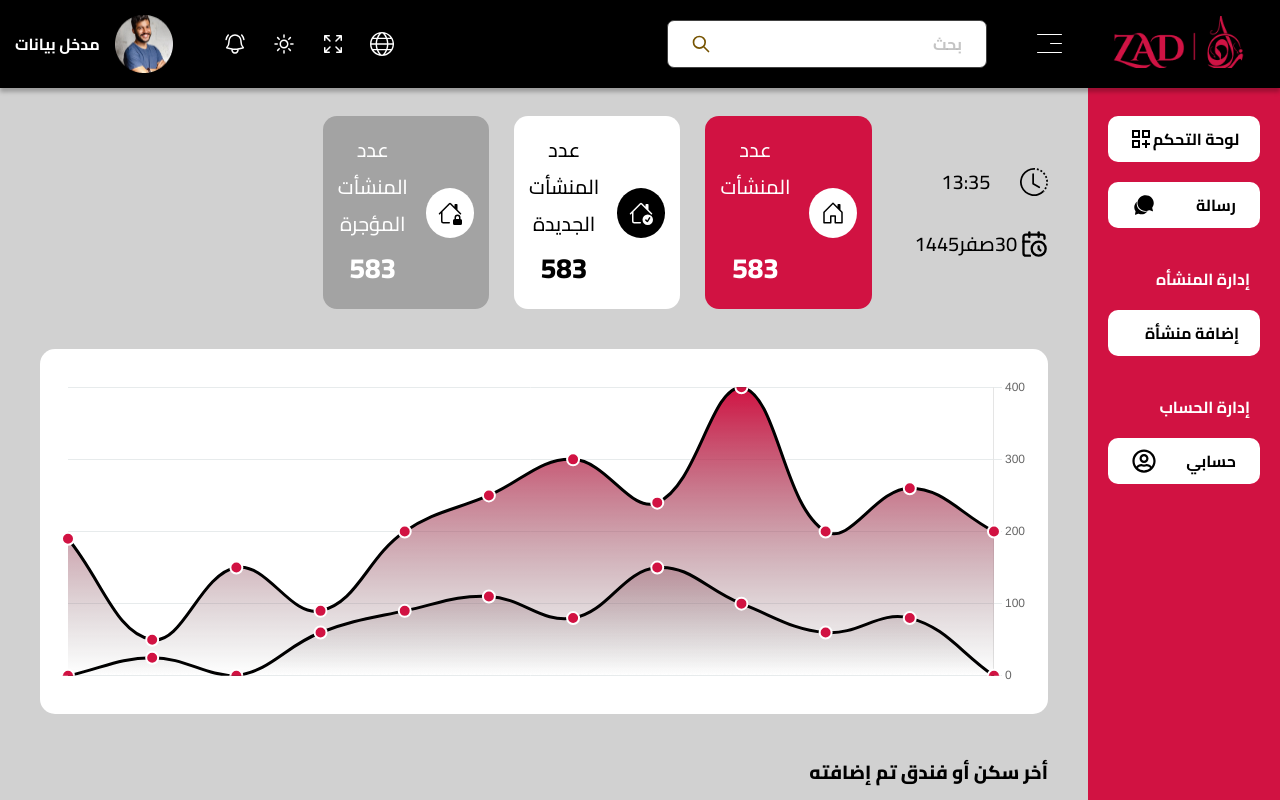
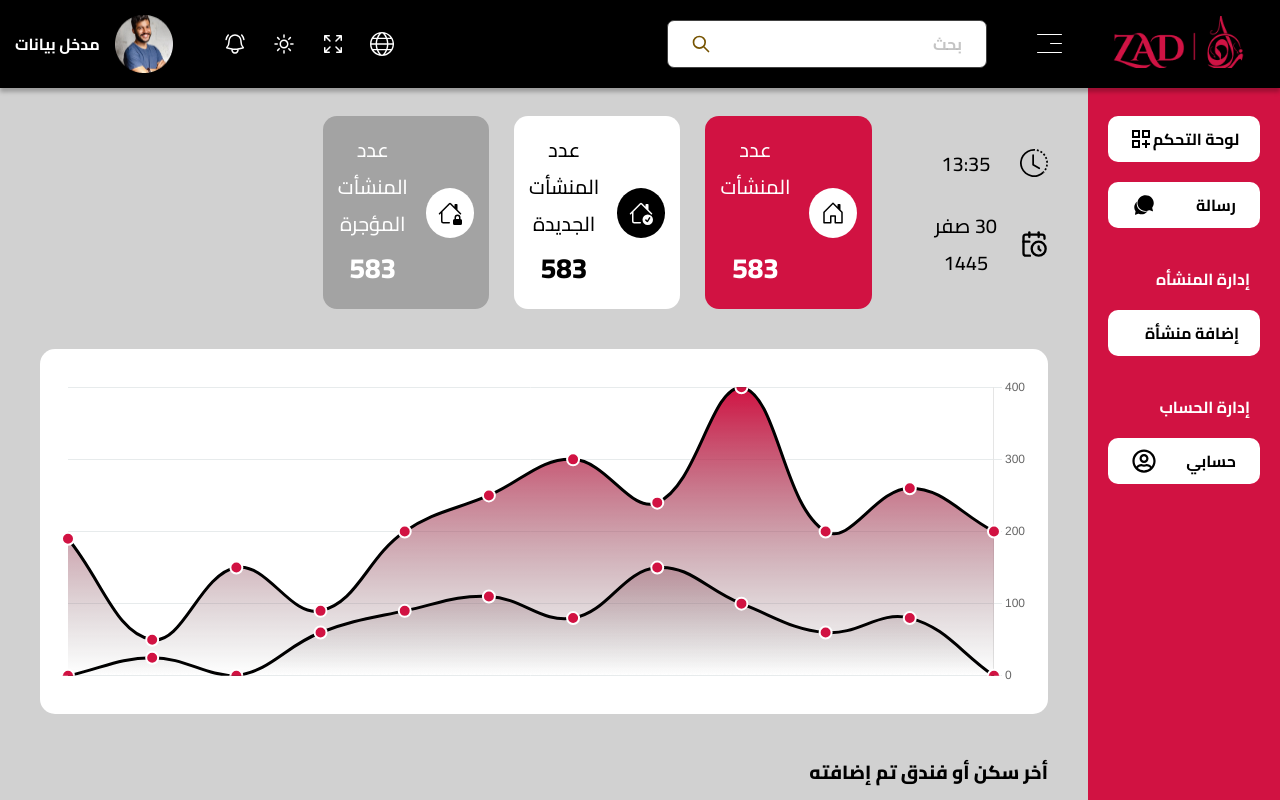
Before and after one commit to SalmaQassem/React-Dashboard, a React (Vite) app: page /dashboard in a window 1280 px wide. Shown: the top 800 px of the page. Built offline with nearby package versions, Linux system fonts and the light colour scheme; some icons are missing.

Commit message:
replaced cookies to save user data with local storage

```diff
--- a/src/App.jsx
+++ b/src/App.jsx
@@ -2,7 +2,6 @@ import { createBrowserRouter, RouterProvider } from "react-router-dom";
 import Authentication, { action as AuthAction } from "./pages/Authentication";
 import Root from "./pages/Root";
 import Dashboard from "./pages/dashboard";
-import Cookies from "js-cookie";
 import { useEffect, useContext } from "react";
 import UserContext from "./store/user-context";
 
@@ -15,13 +14,13 @@ const router = createBrowserRouter([
   {
     path: "dashboard",
     element: <Root />,
-    children: [{ index: true, element: <Dashboard /> }],
+    children: [{ index: true, element: <Dashboard /> },{}],
   },
 ]);
 function App() {
   const context = useContext(UserContext);
   useEffect(() => {
-    const storedUserData = Cookies.get("userData");
+    const storedUserData = localStorage.getItem("userData");
     if (storedUserData) {
       const {
         id,
--- a/src/components/Auth/AuthForm.jsx
+++ b/src/components/Auth/AuthForm.jsx
@@ -25,8 +25,8 @@ const AuthForm = () => {
         secure: true,
         httpOnly: true,
       });
-      //store user data in cookies
-      Cookies.set("userData", JSON.stringify(content.user), {
+      //store user data in local storage
+      localStorage.setItem("userData", JSON.stringify(content.user), {
         secure: true,
         httpOnly: true,
       });
--- a/src/pages/Dashboard.jsx
+++ b/src/pages/Dashboard.jsx
@@ -11,7 +11,7 @@ import Houses from "../components/Dashboard/Houses";
 
 const dateTime = [
   { id: "0", value: "13:35", icon: <BsClockHistory /> },
-  { id: "1", value: "30صفر1445", icon: <LuCalendarClock /> },
+  { id: "1", value: "30 صفر 1445", icon: <LuCalendarClock /> },
 ];
 
 const buildings = [
```
